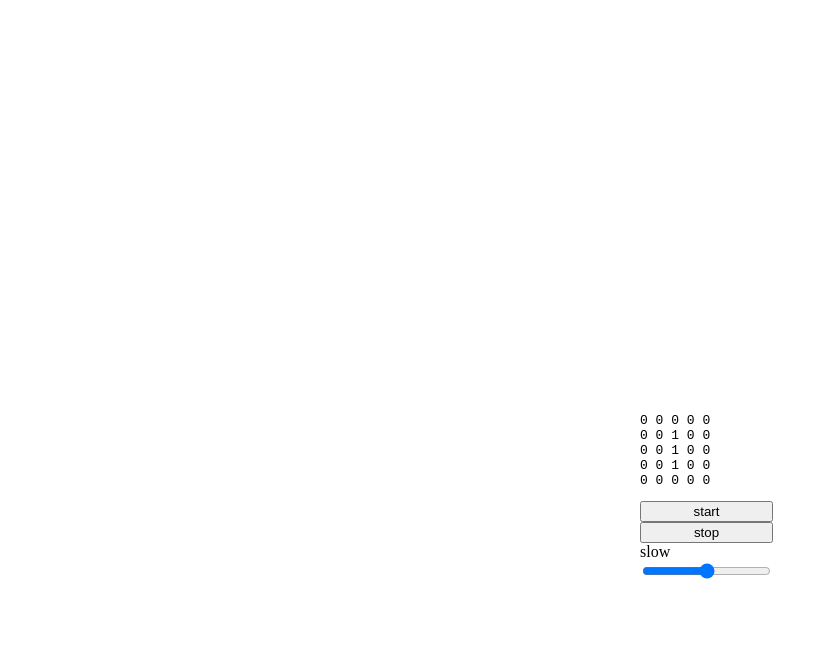
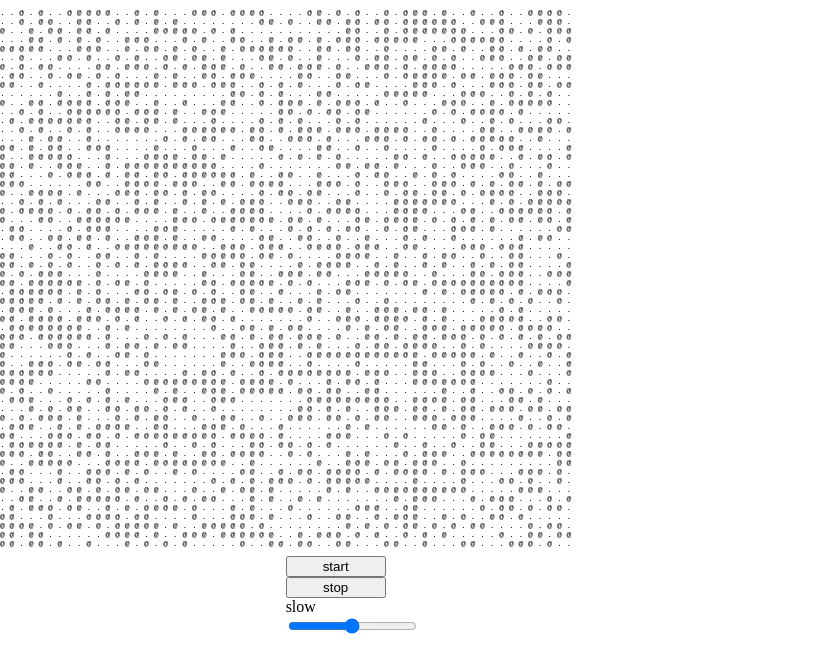
Before and after one commit to shuspes/js-courses-inClass, a plain HTML site: page conwayGame/index.html in a window 1280 px wide. Shown: the whole page, without its empty margins (0-836 px from the left). Drawn offline with Linux system fonts and the light colour scheme.

Commit message:
Updated initial game pool creation. Created 'setSpeed' App method. Added change speed field event. Updated styles. Updated 'drawState' View method.

```diff
--- a/conwayGame/app.js
+++ b/conwayGame/app.js
@@ -8,19 +8,30 @@ setSpeed
 
 var Game = function(element) {
     this.element = element;
-    this.state = [[0, 0, 0, 0 ,0], [0, 0, 1, 0, 0], [0, 0, 1, 0, 0], [0, 0, 1, 0, 0], [0, 0, 0, 0 ,0]];
-    this.size = {height: 5, width: 5};
-    // this.stepTime = 1000;
+
+    var initSize = 60;
+
+    this.state = new Array(initSize).fill(0).map(function() {
+      return new Array(initSize).fill(0).map(function() {
+        return Math.random() > 0.5 ? 1 : 0;
+      });
+    });
+
+    this.size = {
+      height: initSize,
+      width: initSize
+    };
+    this.stepTime = 100;
     this.init();
   }
 
   Game.prototype.init = function() {
     var gamePool = [
       '<div class="css-konvayGame">',
-      '<pre class="js-pool" id="pool"></pre>',
-      '<button class="js-start">start</button>',
-      '<button class="js-stop">stop</button>',
-      'slow <input type="range" min="0" max="2000" id="speed">',
+      '<div class="css-pool"><pre class="js-pool" id="pool"></pre></div>',
+      '<button class="js-start css-button">start</button>',
+      '<button class="js-stop css-button">stop</button>',
+      '<label class="css-button">slow <input type="range" min="0" max="1000" id="speed"></label>',
       '</div>'
     ].join("");
 
@@ -37,20 +48,32 @@ var Game = function(element) {
         scope.startGame();
       } else if(event.target.matches(".js-stop")) {
         scope.stopGame();
+      } else if(event.target.matches("#pool")) {
+        scope.view.handleEvent(event);
+      }
+    });
+    this.element.addEventListener("change", function(event) {
+      if(event.target.matches("#speed")) {
+        scope.setSpeed(event.target.value);
       }
     });
     this.view.drawState(this.stateManager.getState());
   }
 
   Game.prototype.startGame = function() {
-    var stepTime = this.element.querySelector("#speed").value;
     this.view.drawState(this.stateManager.getState());
     this.gameId = setInterval(() => {
       var newState = this.stateManager.calcNextState();
       this.view.drawState(newState);
-    }, stepTime);
+    }, this.stepTime);
   }
 
   Game.prototype.stopGame = function() {
     clearInterval(this.gameId);
   }
+
+  Game.prototype.setSpeed = function(newSpeed) {
+    this.stepTime = newSpeed;
+    this.stopGame();
+    this.startGame();
+  }
--- a/conwayGame/styles.css
+++ b/conwayGame/styles.css
@@ -1,13 +1,23 @@
 .css-game {
     position: absolute;
-    top: 50%;
-    left: 50%;
+    top: 0;
+    left: 0;
   }
 
   .css-konvayGame {
     display: grid;
   }
 
+  .css-pool {
+    font-size: 8px;
+  }
+
+  .css-button {
+    width: 100px;
+    left: 50%;
+    position: relative;
+  }
+
   .css-konvayGame #pool {
     display: inline-block;
     cursor: pointer;
--- a/conwayGame/view.js
+++ b/conwayGame/view.js
@@ -7,15 +7,12 @@ var View = function(stateManager, htmlElement, size) {
     this.htmlElement = htmlElement;
     this.size = size;
     this.stateManager = stateManager;
-    var scope = this;
-    this.htmlElement.addEventListener("click", function(ev) {
-      scope.handleEvent(ev);
-    });
-
   }
 
   View.prototype.drawState = function(state) {
-    this.htmlElement.innerHTML = state.map(row => row.join(" ")).join("\n");
+    this.htmlElement.innerHTML = state.map(row => row.map(function(element) {
+      return element === 0 ? "." : "@";
+    }).join(" ")).join("\n");
   };
 
   View.prototype.handleEvent = function(ev) {
```
